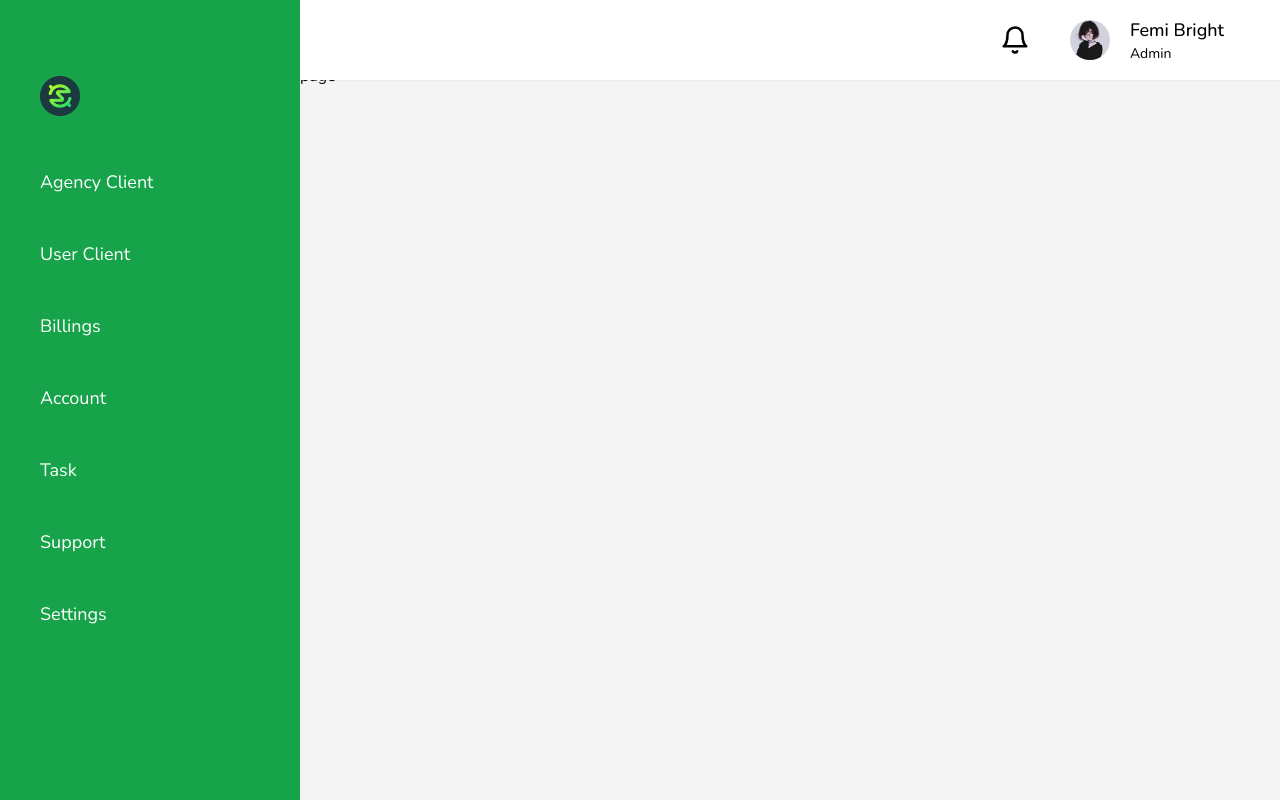
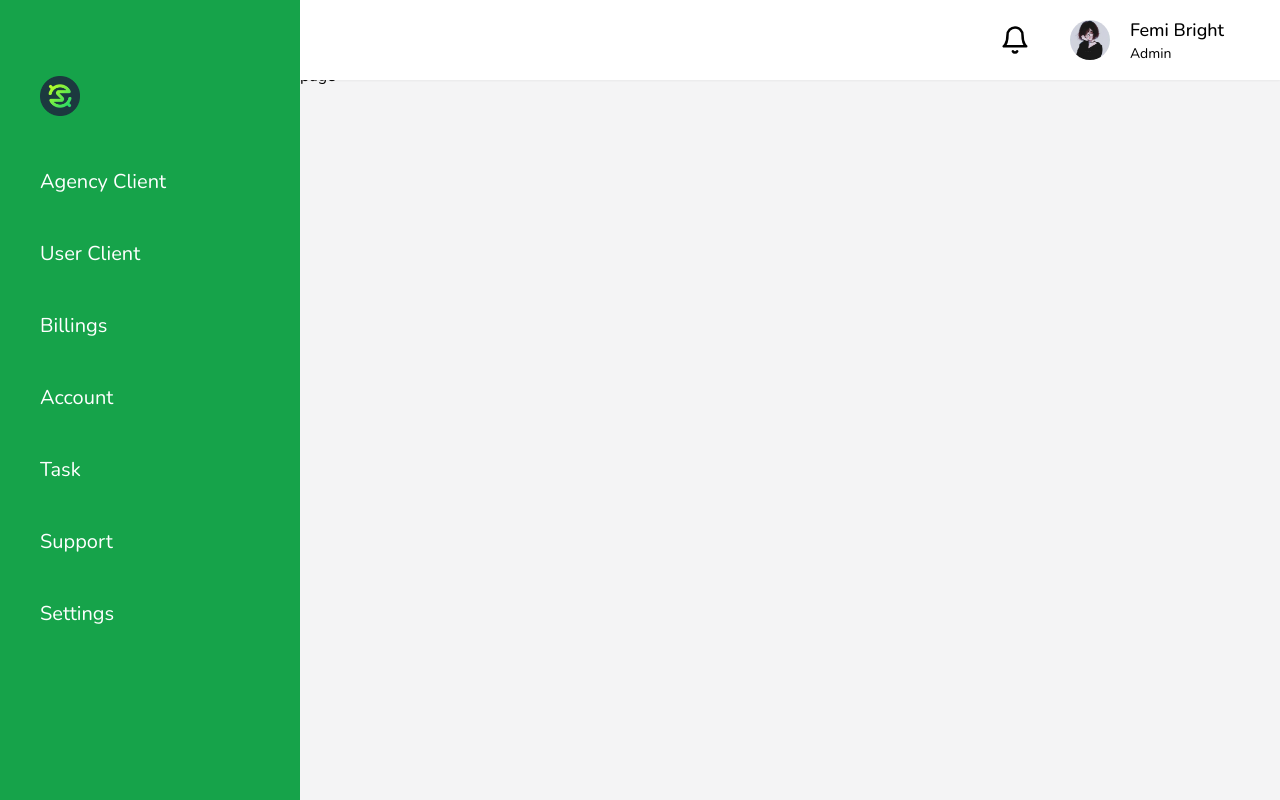
Before and after one commit to Xela-Byte/admin-dashboard, a Next.js app: page / in a window 1280 px wide. Built offline with nearby package versions, Linux system fonts and the light colour scheme.

Commit message:
Updated Navbar

```diff
--- a/components/Navbar.tsx
+++ b/components/Navbar.tsx
@@ -35,6 +35,7 @@ const Navbar = ({ toggleMenu, setToggleMenu }: Props) => {
       className={`bg-white text-black flex items-center justify-between w-screen fixed z-10 px-4 shadow-sm h-20`}>
       <button
         className="lg:hidden"
+        aria-label="Menu button"
         onClick={() => {
           setToggleMenu(!toggleMenu);
         }}>
--- a/components/Sidebar.tsx
+++ b/components/Sidebar.tsx
@@ -24,7 +24,7 @@ const Sidebar = ({ toggleMenu, setToggleMenu }: Props) => {
         <button
           type="button"
           aria-label="Menu_button"
-          className="self-end w-10 h-10 rounded-full bg-green-500 flex items-center justify-center lg:hidden"
+          className="self-end w-10 h-10 rounded-full bg-green-700 flex items-center justify-center lg:hidden"
           onClick={() => {
             setToggleMenu(!toggleMenu);
           }}>
@@ -51,7 +51,9 @@ const Sidebar = ({ toggleMenu, setToggleMenu }: Props) => {
                       key={id}
                       variants={item}
                       className="w-full p-3 lg:px-7 rounded-md cursor-pointer">
-                      <p className="text-lg text-white">{linkName}</p>
+                      <p className="text-lg lg:text-xl text-white">
+                        {linkName}
+                      </p>
                     </motion.li>
                   );
                 })}
```
